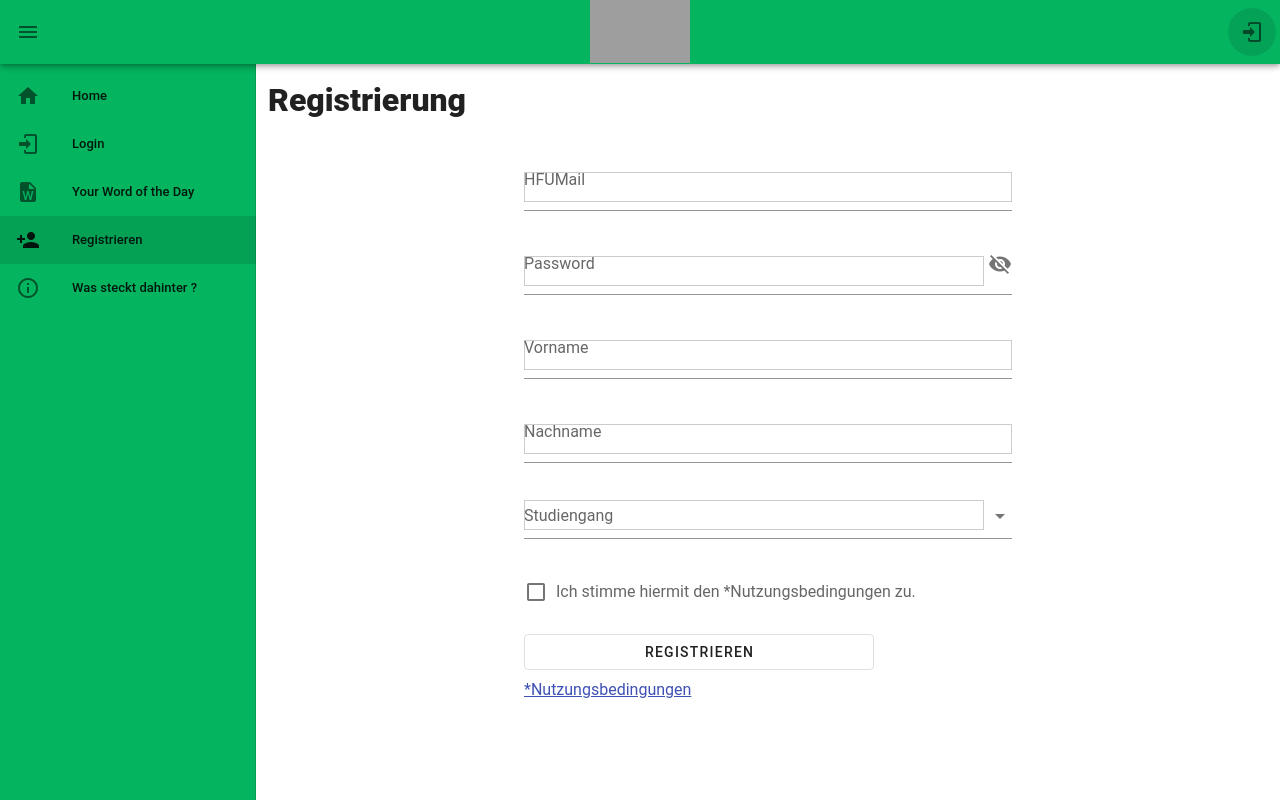
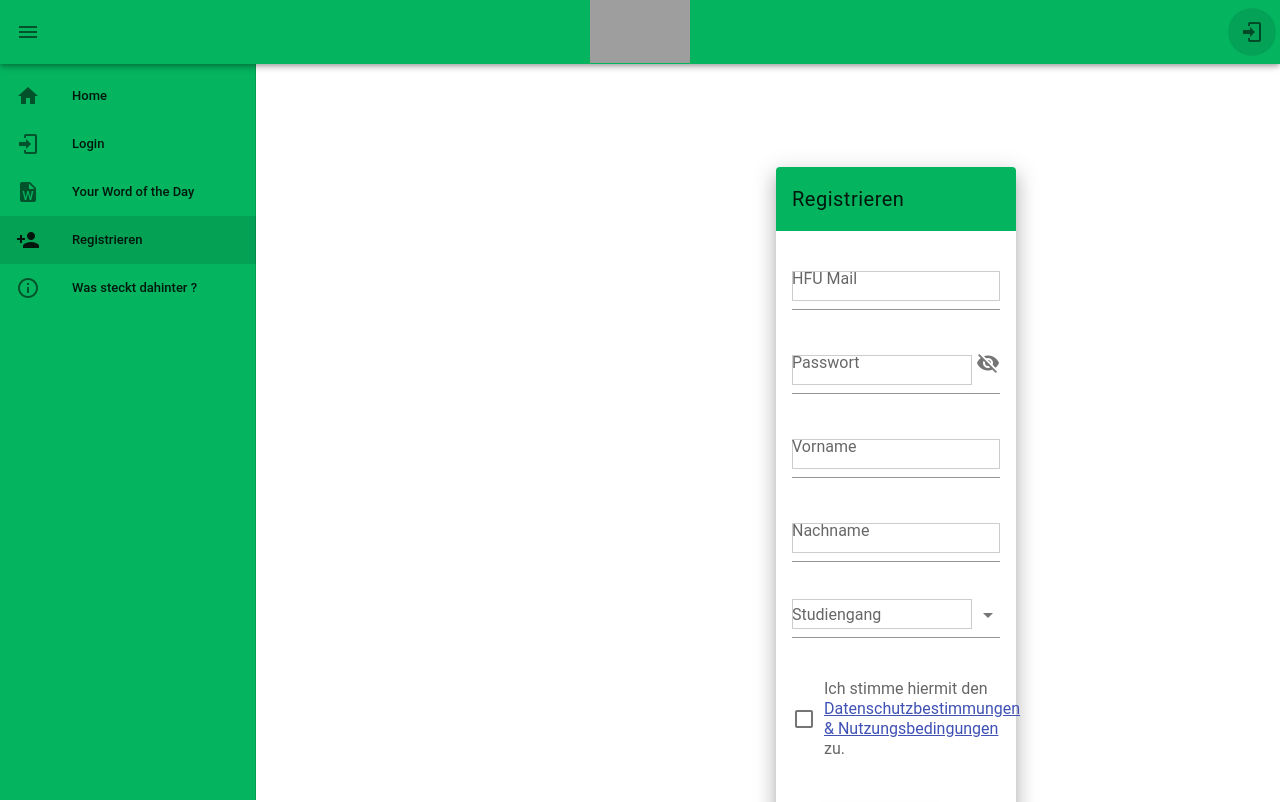
Before and after one commit to hfu-gis/Theta, a Vue app: page /#/Registrierung in a window 1280 px wide. Shown: the top 802 px of the page. Built offline with nearby package versions, Linux system fonts and the light colour scheme; grey boxes are pictures that could not be loaded; a small style sheet from the web is missing.

Commit message:
Foooter Farbe geändert Registrierung Layout geändert

```diff
--- a/package.json
+++ b/package.json
@@ -7,6 +7,7 @@
     "build": "node_modules/.bin/vue-cli-service build"
   },
   "dependencies": {
+    "@firebase/storage": "latest",
     "@mdi/font": "^3.6.95",
     "core-js": "^3.3.2",
     "firebase": "^7.5.2",
@@ -14,8 +15,8 @@
     "serve": "^11.2.0",
     "vue": "^2.6.10",
     "vue-router": "^3.1.3",
-    "vuetify": "^2.1.0",
-    "@firebase/storage": "latest"
+    "vuescroll": "^4.14.4",
+    "vuetify": "^2.1.0"
   },
   "devDependencies": {
     "@vue/cli-plugin-babel": "^4.0.0",
--- a/src/components/Footer.vue
+++ b/src/components/Footer.vue
@@ -16,10 +16,11 @@
     <div id="app">
         <v-app id="inspire">
             <v-footer
-                    color="green"
+                    color="#04B45F"
                     padless
                     absolute
                     fluid
+                    fixed
             >
                 <v-row display="flex" align-content="center" justify="center" no-gutters>
                     <v-col justify="center" class="green footer-col-one py-4 text-center white--text" cols="12">
--- a/src/views/Registrierung.vue
+++ b/src/views/Registrierung.vue
@@ -1,98 +1,38 @@
-<!--<template>
+<template>
     <div class="body-1">
-            <h1><strong> Registrierung </strong></h1> </br>
+        <v-app id="inspire">
+            <v-content>
+                <v-container
+                        fixed
+                        fill-height
+                >
+                    <v-layout
+                            align-center="center"
+                            justify-center="center"
+                    >
+                        <v-flex xs12
+                                sm8
+                                md4>
+                            <v-card class="elevation-12">
+                                <v-toolbar
+                                        color="#04B45F"
+                                        light
+                                        flat
+                                >
+                                    <v-toolbar-title> Registrieren </v-toolbar-title>
+                                    <v-spacer/>
 
-            <p> Bitte fülle folgende Informationen aus, um dich zu registrieren:</p>
-        <v-form
-                ref="form"
-                v-model="valid">
-        <v-text-field
-                v-model="username"
-                :rules="usernameRules"
-                label="User Name"
-                required
-        ></v-text-field>
-
-        <v-text-field
-                v-model="email"
-                :rules="emailRules"
-                label="HFU E-mail"
-                required
-        ></v-text-field>
-
-        <v-text-field
-                v-model="name"
-                :counter="10"
-                :rules="nameRules"
-                label="Name"
-                required
-        ></v-text-field>
-
-        <v-text-field
-            v-model="nachname"
-            :counter="10"
-            :rueles="NachnameRules"
-            label="Nachname"
-            required
-            ></v-text-field>
-
-
-        <v-select
-                v-model="select"
-                :items="items"
-                :rules="[v => !!v || 'Item is required']"
-                label="Studiengang"
-                required
-        ></v-select>
-
-        <v-checkbox
-                v-model="checkbox"
-                :rules="[v => !!v || 'You must agree to continue!']"
-                label="Ich stimme hiermit den *Nutzungsbedingungen zu"
-                required
-        ></v-checkbox>
-
-        <v-btn
-                :disabled="!valid"
-                color="success"
-                class="mr-4"
-                @click="
-validate">Registrieren
-        </v-btn><br/>
-
-        </v-form>
-            <a href="Nutzungsbedingungen.vue"> *Nutzungsbedingungen</a>
-        </v-form>
-    </div>
-</template>
-
-
-
-<style scoped>
-
-</style>
--->
-<template>
-    <div class="registrierung">
-        <h1><strong> Registrierung </strong></h1> </br>
-    <v-form ref="form" v-model="valid">
-        <v-row v-if="success" align="center" justify="center">
-            <v-card elevation="10">
-                    <v-card-title v-text>Registration<</v-card-title>
-                </v-img>
-            </v-card>
-        </v-row>
-        <v-row v-else align="top" justify="center">
-            <v-col cols="12" md="6">
-                <v-text-field label="HFUMail" v-model="userData.HFUMail" required maxlength="50"
+                                </v-toolbar>
+                                <v-card-text>
+                                    <v-form>
+                                        <v-text-field label="HFU Mail" v-model="userData.HFUMail" required maxlength="50"
                                                       :disabled="this.userData.isAlreadyRegistered"
                                                       :rules="HFUMailRules"/>
-                <v-text-field label="Password" v-model="userData.password" required  maxlength="25"
+                                        <v-text-field label="Passwort" v-model="userData.password" required  maxlength="25"
                                                       :append-icon="showPassword ? 'mdi-eye' : 'mdi-eye-off'"
                                                       :type="showPassword ? 'text' : 'password'"
                                                       @click:append="showPassword = !showPassword"
-                              :rules="nameRules"
-                />
+                                                      :rules="nameRules"/>
                                         <v-text-field label="Vorname" v-model="userData.Vorname" required  maxlength="25"
                                                       :rules="nameRules"/>
                                         <v-text-field label="Nachname" v-model="userData.Nachname" required  maxlength="25"
@@ -103,34 +43,68 @@ validate">Registrieren
                                                 :items="Studiengaenge"
                                                 :rules="[v => !!v || 'Pflichtfeld']"
                                                 label="Studiengang" required
-                ></v-select>
+                                        > </v-select>
+
 
                                         <v-checkbox
                                                 v-model="checkbox"
                                                 :rules="[v => !!v || 'Bitte stimme den Nutzungsbedingungen zu um Fortfahren zu können!']"
-                    label="Ich stimme hiermit den *Nutzungsbedingungen zu."
                                                 required
-            ></v-checkbox>
+                                        >
+                                        <template v-slot:label>
+                                        <div>
+                                            Ich stimme hiermit den
+                                            <v-tooltip bottom>
+                                                <template v-slot:activator="{ on }">
+                                            <a
+                                                    target="_blank"
+                                                    href="#/Nutzungsbedingungen"
+                                                    @click.stop
+                                                    v-on="on"
+                                            >
+                                                Nutzungsbedingungen
+                                            </a>
+                                            <a
+                                                    target="_blank"
+                                                    href="#/Datenschutzbestimmungen"
+                                                    @click.stop
+                                                    v-on="on"
+                                            >
+                                                Datenschutzbestimmungen &
+                                            </a>
+                                                </template>
+                                            </v-tooltip>
+                                            zu.
+                                        </div>
+                                        </template>
+                                    </v-checkbox>
+                                        <v-spacer> </v-spacer>
+                                    </v-form>
+                                </v-card-text>
+                                <v-card-actions>
+                                    <v-spacer/>
+                                    <v-btn align-center color="#04B45F" to="/Registrierung_successfull"
+                                           @click="validate" >Registrieren
+                                    </v-btn>
+                                    <v-spacer> </v-spacer>
+                                    <v-spacer> </v-spacer>
+                                </v-card-actions>
+                            </v-card>
+                        </v-flex>
+                    </v-layout>
+                </v-container>
+            </v-content>
+        </v-app>
 
-<v-spacer></v-spacer>
-            <v-btn text outlined shaped
-                   @click="validate">Registrieren
-            </v-btn>
-<v-spacer></v-spacer>
-                <v-spacer></v-spacer>
-
-                <a href="Nutzungsbedingungen"> *Nutzungsbedingungen</a>
-            </v-col>
-        </v-row>
-    </v-form>
     </div>
 </template>
 
 <script>
-    import db from '../db'
+    import {db} from '../db'
     export default {
         props: {},
         data: () => ({
+            checkbox: false,
             success: false,
             valid: true,
             showPassword: false,
@@ -147,24 +121,24 @@ validate">Registrieren
                 value => (value && value.length <= 25) || 'Field must be less than 25 characters',
             ],
             selectionRules: [
-                value => !!value || 'Field is required'
+                value => !!value || 'Pflichtfeld',
             ],
             HFUMailRules: [
-                value => !!value || 'Field is required',
+                value => !!value || 'Pflichtfeld',
                 v => /^\w+([.-]?\w+)*@\w+([.-]?\w+)*(\.\w{2,3})+$/.test(v) || 'Bitte gültige E-Mail Adresse angeben1',
-                value => (value && value.length <= 50)    ,
+                value => (value && value.length <= 50),
             ]
         }),
         methods: {
             validate() {
                 if (this.$refs.form.validate()) {
-                    console.debug('Validation success')
+                    console.debug('Validation success');
                     this.register()
                 }
             },
             register()  {
-                this.userData.isAlreadyRegistered = true
-                let docRef = db.collection('User').doc( this.userData.HFUMail)
+                this.userData.isAlreadyRegistered = true;
+                let docRef = db.collection('User').doc( this.userData.HFUMail);
                 docRef.set(this.userData)
                     .catch(error => console.debug('Error', error))
                     .then(() => this.success = true)
@@ -173,3 +147,7 @@ validate">Registrieren
         }
     }
 </script>
+
+<style scoped>
+
+</style>
```
Lines whose indentation alone changed are shown as unchanged.
